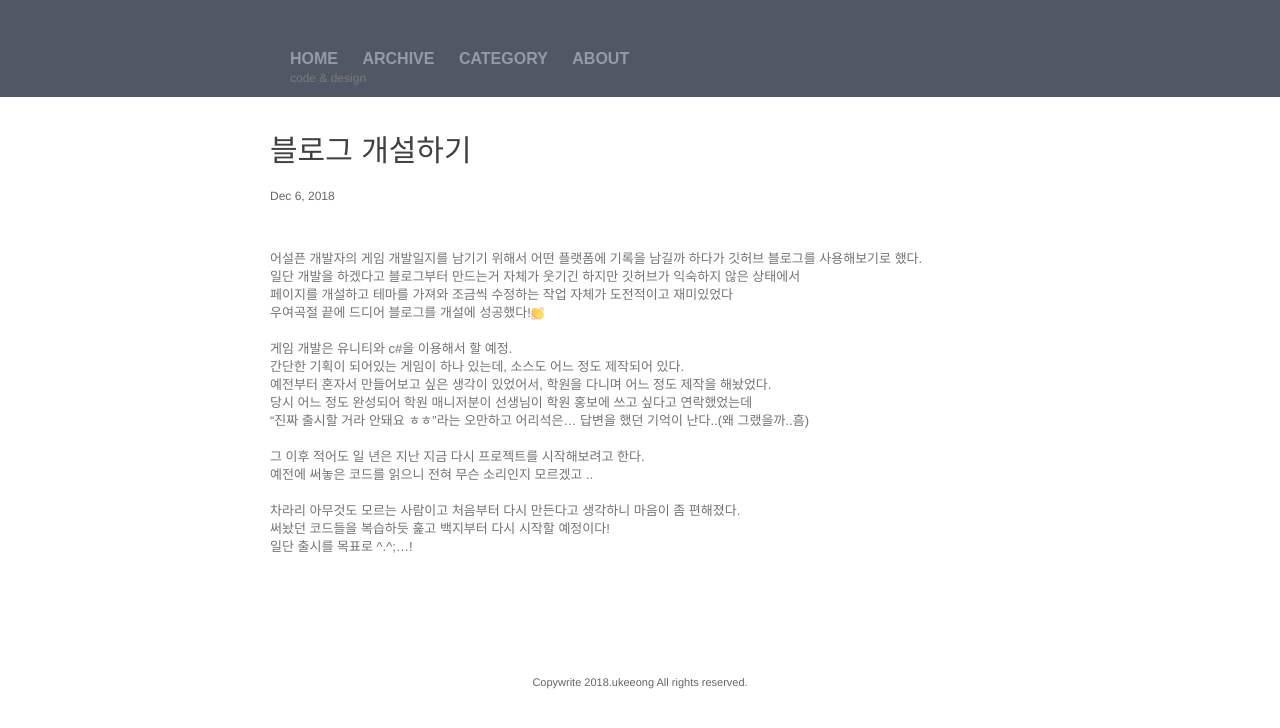
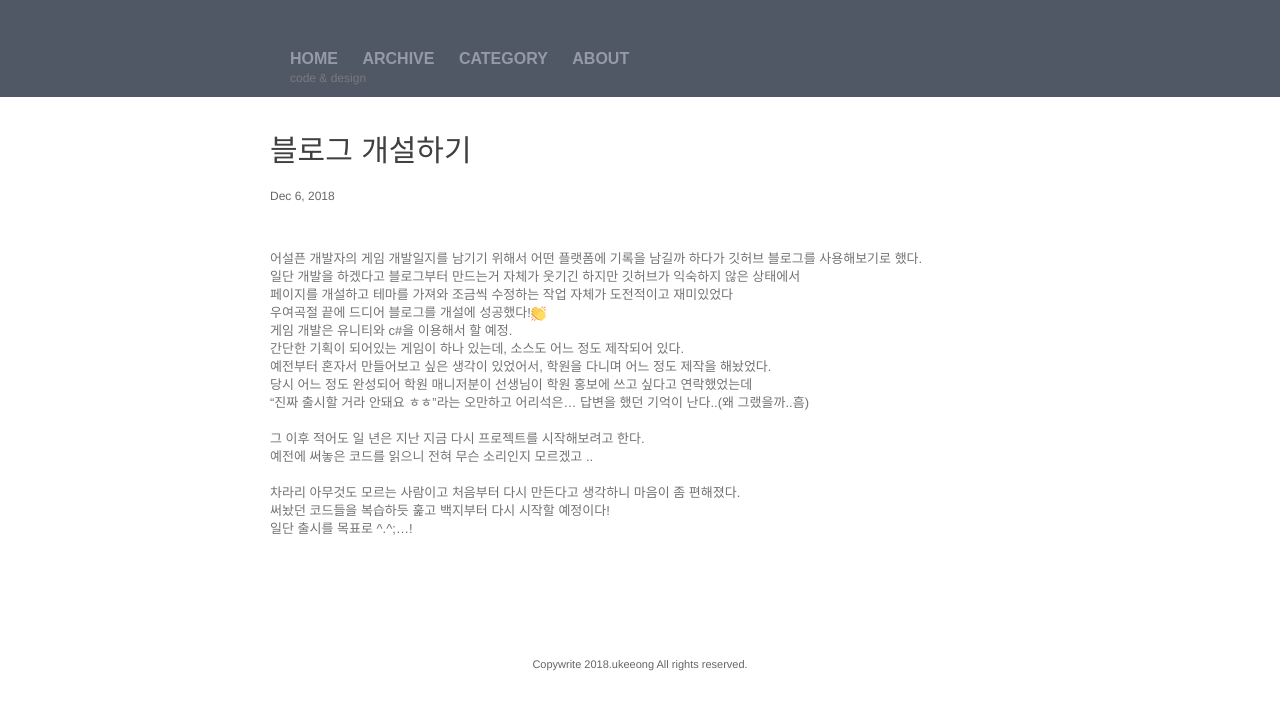
Before and after one commit to ukeeong/ukeeong.github.io, a Jekyll site: the page built from _posts/2018-12-06-유기옹의-개발일지.markdown, in a window 1280 px wide. Shown: the top 728 px of the page. Built offline with Jekyll 4.4.1, drawn with Linux system fonts in a browser that asks for light colours; comment, search, counter and statistics services are not loaded.

Commit message:
Update 2018-12-06-유기옹의-개발일지.markdown

```diff
--- a/_posts/2018-12-06-유기옹의-개발일지.markdown
+++ b/_posts/2018-12-06-유기옹의-개발일지.markdown
@@ -9,7 +9,7 @@ categories: diaries
 어설픈 개발자의 게임 개발일지를 남기기 위해서 어떤 플랫폼에 기록을 남길까 하다가 깃허브 블로그를 사용해보기로 했다.<br>
 일단 개발을 하겠다고 블로그부터 만드는거 자체가 웃기긴 하지만 깃허브가 익숙하지 않은 상태에서<br>
 페이지를 개설하고 테마를 가져와 조금씩 수정하는 작업 자체가 도전적이고 재미있었다<br>
-우여곡절 끝에 드디어 블로그를 개설에 성공했다!<img width="13px" height="13px" src="/images/emj_clap.png"/><br>
+우여곡절 끝에 드디어 블로그를 개설에 성공했다!<img width="15px" height="15px" src="/images/emj_clap.png"/>
 <br>
 게임 개발은 유니티와 c#을 이용해서 할 예정.<br>
 간단한 기획이 되어있는 게임이 하나 있는데, 소스도 어느 정도 제작되어 있다.<br>
```
